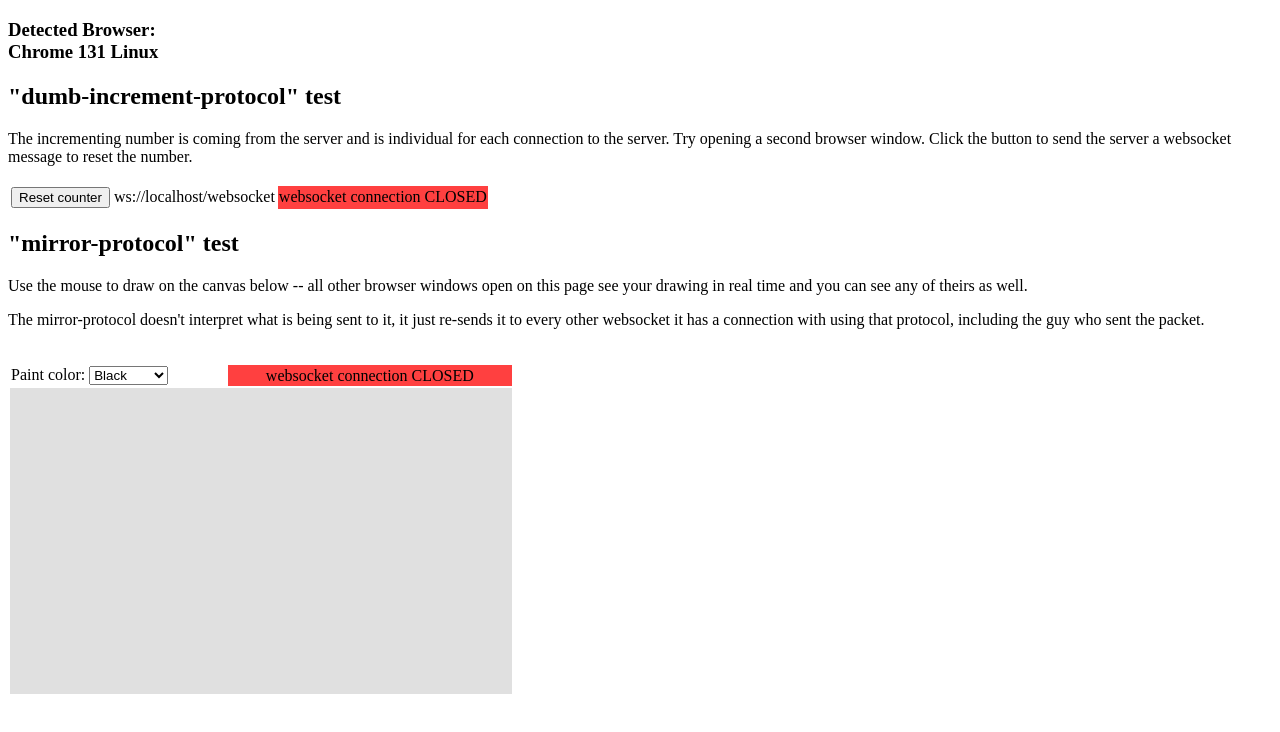
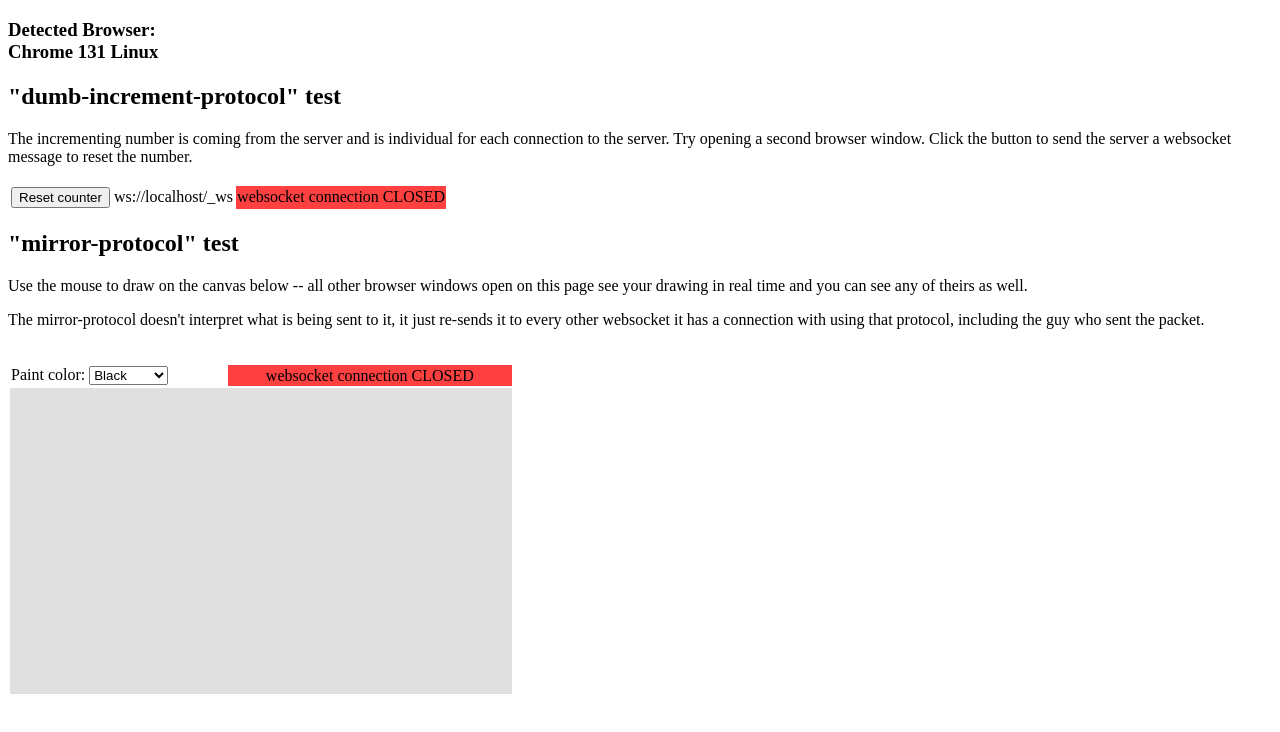
Before and after one commit to suranyami/ws-elixir, a plain HTML site: page assets/test.html in a window 1280 px wide. Drawn offline with Linux system fonts and the light colour scheme.

Commit message:
An attempt to separate concerns

```diff
--- a/assets/test.html
+++ b/assets/test.html
@@ -196,7 +196,7 @@ function get_appropriate_ws_url()
 
 	u = u.split('/');
 
-	return pcol + u[0] + "/websocket";
+	return pcol + u[0] + "/_ws";
 }
 
 
```
Also changed, not shown: 8 other files.
